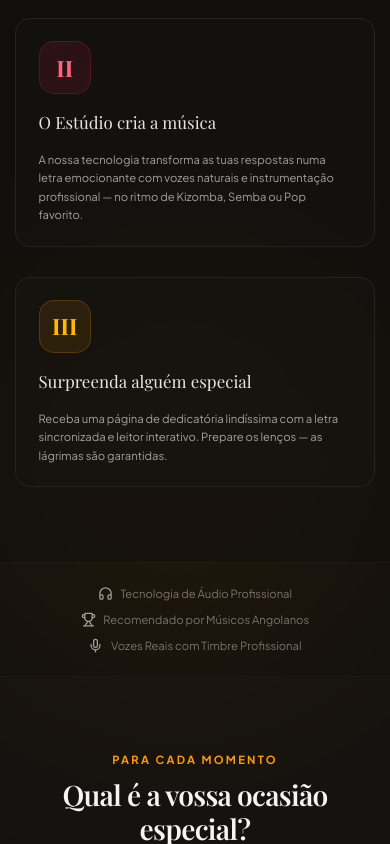
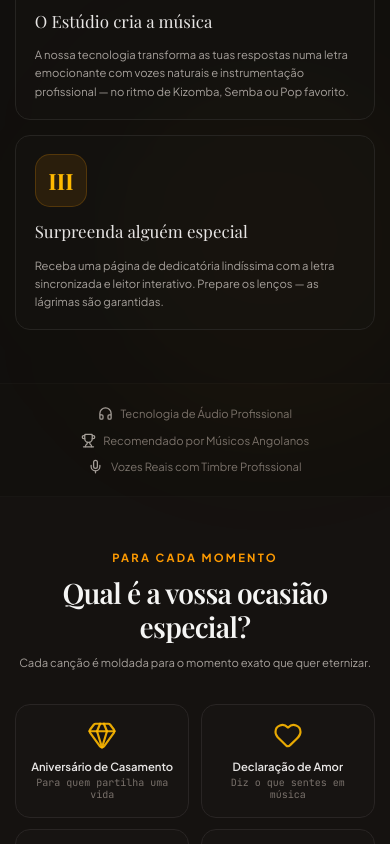
Before and after one commit to Sueds153/SeuBeat, a React (Vite) app: page / in a window 390 px wide. Shown: the part 1880-2724 px from the top of the page. Built offline with nearby package versions, Linux system fonts and the light colour scheme; no server answers; a web font is replaced by a local one.

Commit message:
fix: landing page responsividade mobile (overflow-x-clip, paddings/gaps adaptativos, animacoes suaves)

```diff
--- a/src/components/LandingPage.tsx
+++ b/src/components/LandingPage.tsx
@@ -171,7 +171,7 @@ export default function LandingPage({ onStartWizard }: LandingPageProps) {
   }, []);
 
   return (
-    <div id="landing-page-root" className="relative min-h-screen bg-[#151210] text-stone-100 selection:bg-amber-500/30 selection:text-amber-200">
+    <div id="landing-page-root" className="relative min-h-screen overflow-x-clip bg-[#151210] text-stone-100 selection:bg-amber-500/30 selection:text-amber-200">
       <style>{`
         details > summary { list-style: none; }
         details > summary::-webkit-details-marker { display: none; }
@@ -196,8 +196,8 @@ export default function LandingPage({ onStartWizard }: LandingPageProps) {
 
       {/* Ambient Background */}
       <div className="absolute top-0 inset-x-0 h-[600px] bg-gradient-to-b from-amber-950/15 via-rose-950/10 to-transparent pointer-events-none" />
-      <div className="absolute top-[20%] right-[-10%] w-[500px] h-[500px] bg-amber-500/5 rounded-full blur-[120px] pointer-events-none" />
-      <div className="absolute bottom-[20%] left-[-15%] w-[600px] h-[600px] bg-rose-600/5 rounded-full blur-[140px] pointer-events-none" />
+      <div className="absolute top-[20%] right-[-10%] w-[320px] h-[320px] md:w-[500px] md:h-[500px] bg-amber-500/5 rounded-full blur-[90px] md:blur-[120px] pointer-events-none" />
+      <div className="absolute bottom-[20%] left-[-15%] w-[360px] h-[360px] md:w-[600px] md:h-[600px] bg-rose-600/5 rounded-full blur-[100px] md:blur-[140px] pointer-events-none" />
 
       {/* ─── NAV ─── */}
       <header className="max-w-7xl mx-auto px-4 md:px-8 py-5 flex items-center justify-between sticky top-0 bg-stone-950/80 backdrop-blur-md z-40 border-b border-stone-900/40">
@@ -271,11 +271,11 @@ export default function LandingPage({ onStartWizard }: LandingPageProps) {
       </header>
 
       {/* ─── 1. HERO — SPLIT LAYOUT ─── */}
-      <section className="relative max-w-7xl mx-auto px-4 md:px-8 pt-8 md:pt-14 pb-20">
+      <section className="relative max-w-7xl mx-auto px-4 md:px-8 pt-8 md:pt-14 pb-14 md:pb-20">
         <div className="grid grid-cols-1 lg:grid-cols-2 gap-6 md:gap-10 lg:gap-12 items-center">
 
           {/* Intro + Headline */}
-          <div className="space-y-6 md:space-y-8 text-left lg:col-start-1">
+          <div className="space-y-5 md:space-y-8 text-left lg:col-start-1">
             <div className="inline-flex items-center gap-3 rounded-2xl border border-stone-800/80 bg-stone-900/35 px-4 py-3 shadow-lg shadow-black/20">
               <LogoIcon size={44} className="shrink-0" />
               <div>
@@ -417,8 +417,8 @@ export default function LandingPage({ onStartWizard }: LandingPageProps) {
       </section>
 
       {/* ─── 2. HOW IT WORKS — ROMAN NUMERALS ─── */}
-      <section id="how-it-works-section" className="py-20 border-t border-stone-900/60 bg-stone-950/40 relative z-10 text-center">
-        <div className="max-w-7xl mx-auto px-4 md:px-8 space-y-12">
+      <section id="how-it-works-section" className="py-14 md:py-20 border-t border-stone-900/60 bg-stone-950/40 relative z-10 text-center">
+        <div className="max-w-7xl mx-auto px-4 md:px-8 space-y-9 md:space-y-12">
           <div className="max-w-2xl mx-auto space-y-3">
             <span className="text-amber-500 text-xs font-sans font-bold uppercase tracking-[0.2em] block">Estúdio SeuBeat</span>
             <h2 className="font-serif text-3xl md:text-4xl text-stone-100 font-semibold tracking-tight">
@@ -429,7 +429,7 @@ export default function LandingPage({ onStartWizard }: LandingPageProps) {
             </p>
           </div>
 
-          <div className="grid grid-cols-1 md:grid-cols-3 gap-8 lg:gap-10">
+          <div className="grid grid-cols-1 md:grid-cols-3 gap-4 md:gap-8 lg:gap-10">
             {[
               { step: 'I', title: 'Conte a sua história', desc: 'Abra o estúdio e responda a perguntas simples e românticas. Conte alcunhas, piadas privadas e aquela viagem inesquecível ao Cabo Ledo.', color: 'text-amber-400 bg-amber-500/10 border-amber-500/20' },
               { step: 'II', title: 'O Estúdio cria a música', desc: 'A nossa tecnologia transforma as tuas respostas numa letra emocionante com vozes naturais e instrumentação profissional — no ritmo de Kizomba, Semba ou Pop favorito.', color: 'text-rose-400 bg-rose-500/10 border-rose-500/20' },
@@ -437,11 +437,11 @@ export default function LandingPage({ onStartWizard }: LandingPageProps) {
             ].map((item, idx) => (
               <motion.div
                 key={idx}
-                initial={{ opacity: 0, y: 20 }}
+                initial={{ opacity: 1, y: 0 }}
                 whileInView={{ opacity: 1, y: 0 }}
                 viewport={{ once: true, margin: '-50px' }}
                 transition={{ duration: 0.4, delay: idx * 0.12, ease: 'easeOut' }}
-                className="bg-stone-900/20 border border-stone-850 p-6 md:p-8 rounded-2xl space-y-4 text-left relative overflow-hidden group hover:border-stone-800 transition-colors"
+                className="bg-stone-900/20 border border-stone-850 p-5 md:p-8 rounded-2xl space-y-3 md:space-y-4 text-left relative overflow-hidden group hover:border-stone-800 transition-colors"
               >
                 <div className={`w-14 h-14 rounded-2xl flex items-center justify-center font-serif font-bold text-2xl border ${item.color}`}>
                   {item.step}
@@ -472,8 +472,8 @@ export default function LandingPage({ onStartWizard }: LandingPageProps) {
       </div>
 
       {/* ─── 3. OCCASIONS GRID ─── */}
-      <section id="occasions-section" className="py-20 border-t border-stone-900/60 px-4 md:px-8">
-        <div className="max-w-7xl mx-auto space-y-12">
+      <section id="occasions-section" className="py-14 md:py-20 border-t border-stone-900/60 px-4 md:px-8">
+        <div className="max-w-7xl mx-auto space-y-9 md:space-y-12">
           <div className="max-w-2xl mx-auto text-center space-y-3">
             <span className="text-amber-500 text-xs font-sans font-bold uppercase tracking-[0.2em] block">Para Cada Momento</span>
             <h2 className="font-serif text-3xl md:text-4xl text-stone-100 font-semibold tracking-tight">
@@ -494,7 +494,7 @@ export default function LandingPage({ onStartWizard }: LandingPageProps) {
                     setSelectedOccasion(occ.label);
                     document.getElementById('occasions-section')?.scrollIntoView({ behavior: 'smooth' });
                   }}
-                  className={`group rounded-2xl p-5 flex flex-col items-center text-center space-y-3 transition-all cursor-pointer ${
+                  className={`group rounded-2xl p-4 sm:p-5 flex flex-col items-center text-center space-y-2.5 sm:space-y-3 transition-all cursor-pointer ${
                     isSelected
                       ? 'bg-amber-500/15 border-2 border-amber-500 shadow-lg shadow-amber-500/10 -translate-y-1'
                       : selectedOccasion
@@ -549,7 +549,7 @@ export default function LandingPage({ onStartWizard }: LandingPageProps) {
       </section>
 
       {/* ─── 4. AUDIO DEMO ─── */}
-      <section id="audio-demo-section" className="py-20 border-t border-stone-900/60 max-w-7xl mx-auto px-4 md:px-8">
+      <section id="audio-demo-section" className="py-14 md:py-20 border-t border-stone-900/60 max-w-7xl mx-auto px-4 md:px-8">
         <AudioDemo onStartWizard={onStartWizard} />
       </section>
 
@@ -557,8 +557,8 @@ export default function LandingPage({ onStartWizard }: LandingPageProps) {
       <VideoTestimonial onStartWizard={onStartWizard} />
 
       {/* ─── 6. PRICING ─── */}
-      <section id="pricing-section" className="py-20 border-t border-stone-900/60 bg-stone-950 px-4 md:px-8 relative text-center">
-        <div className="max-w-7xl mx-auto space-y-14">
+      <section id="pricing-section" className="py-14 md:py-20 border-t border-stone-900/60 bg-stone-950 px-4 md:px-8 relative text-center">
+        <div className="max-w-7xl mx-auto space-y-10 md:space-y-14">
           <div className="max-w-2xl mx-auto space-y-3">
             <span className="text-amber-500 text-xs font-sans font-bold uppercase tracking-[0.2em] block">Sem Subscrições Secretas</span>
             <h2 className="font-serif text-3xl md:text-4xl text-stone-100 font-semibold tracking-tight">
@@ -569,7 +569,7 @@ export default function LandingPage({ onStartWizard }: LandingPageProps) {
             </p>
           </div>
 
-          <div className="grid grid-cols-1 md:grid-cols-3 gap-8 lg:gap-10 items-stretch max-w-5xl mx-auto">
+          <div className="grid grid-cols-1 md:grid-cols-3 gap-5 md:gap-8 lg:gap-10 items-stretch max-w-5xl mx-auto">
             {PRICING_PLANS.map((plan, idx) => {
               const orderClass =
                 plan.id === 'express'
@@ -583,11 +583,11 @@ export default function LandingPage({ onStartWizard }: LandingPageProps) {
               <motion.div
                 id={`pricing-card-${plan.id}`}
                 key={plan.id}
-                initial={{ opacity: 0, y: 20 }}
+                initial={{ opacity: 1, y: 0 }}
                 whileInView={{ opacity: 1, y: 0 }}
                 viewport={{ once: true, margin: '-50px' }}
                 transition={{ duration: 0.4, delay: idx * 0.15, ease: 'easeOut' }}
-                className={`rounded-3xl p-6 md:p-8 flex flex-col justify-between relative transition-all duration-300 ${orderClass} ${
+                className={`rounded-2xl md:rounded-3xl p-5 md:p-8 flex flex-col justify-between relative transition-all duration-300 ${orderClass} ${
                   plan.popular
                     ? 'bg-gradient-to-b from-amber-950/40 via-stone-900/60 to-stone-900/30 border-2 border-amber-500 shadow-xl shadow-amber-500/5 md:scale-[1.03] z-10'
                     : 'bg-stone-900/30 border border-stone-850 hover:border-stone-800'
@@ -599,7 +599,7 @@ export default function LandingPage({ onStartWizard }: LandingPageProps) {
                   </span>
                 )}
 
-                <div className="space-y-5 text-left">
+                <div className="space-y-4 md:space-y-5 text-left">
                   <div>
                     <h3 className="font-serif text-lg md:text-xl font-bold text-stone-200">{plan.name}</h3>
                     <p className="text-[11px] text-stone-500 mt-1 leading-relaxed">{plan.subtitle}</p>
@@ -633,7 +633,7 @@ export default function LandingPage({ onStartWizard }: LandingPageProps) {
                   )}
                 </div>
 
-                <div className="pt-8">
+                <div className="pt-6 md:pt-8">
                   <button
                     id={`pricing-cta-btn-${plan.id}`}
                     onClick={() => {
@@ -665,11 +665,11 @@ export default function LandingPage({ onStartWizard }: LandingPageProps) {
 
       {/* ─── 7. TESTIMONIALS ─── */}
       <motion.section
-        initial={{ opacity: 0, x: -30 }}
+        initial={{ opacity: 1, x: 0 }}
         whileInView={{ opacity: 1, x: 0 }}
         viewport={{ once: true, margin: '-50px' }}
         transition={{ duration: 0.5, ease: 'easeOut' }}
-        className="py-20 border-t border-stone-900/60 max-w-7xl mx-auto px-4 md:px-8 text-center space-y-14"
+        className="py-14 md:py-20 border-t border-stone-900/60 max-w-7xl mx-auto px-4 md:px-8 text-center space-y-10 md:space-y-14"
       >
         <div className="max-w-2xl mx-auto space-y-3">
           <span className="text-amber-500 text-xs font-sans font-bold uppercase tracking-[0.2em] block">Corações Conquistados</span>
@@ -697,7 +697,7 @@ export default function LandingPage({ onStartWizard }: LandingPageProps) {
       </motion.section>
 
       {/* ─── 8. FAQ ─── */}
-      <section id="faq-section" className="py-20 border-t border-stone-900/60 bg-stone-950 px-4 md:px-8 text-center space-y-12">
+      <section id="faq-section" className="py-14 md:py-20 border-t border-stone-900/60 bg-stone-950 px-4 md:px-8 text-center space-y-9 md:space-y-12">
         <div className="max-w-2xl mx-auto space-y-3">
           <span className="text-amber-500 text-xs font-sans font-bold uppercase tracking-[0.2em] block">Centro de Ajuda</span>
           <h2 className="font-serif text-3xl md:text-4xl text-stone-100 font-semibold tracking-tight">
@@ -727,11 +727,11 @@ export default function LandingPage({ onStartWizard }: LandingPageProps) {
 
       {/* ─── 9. CTA FINAL ─── */}
       <motion.section
-        initial={{ opacity: 0, scale: 0.95 }}
+        initial={{ opacity: 1, scale: 1 }}
         whileInView={{ opacity: 1, scale: 1 }}
         viewport={{ once: true, margin: '-50px' }}
         transition={{ duration: 0.5, ease: 'easeOut' }}
-        className="py-24 px-4 md:px-8 relative border-t border-stone-900/60"
+        className="py-16 md:py-24 px-4 md:px-8 relative border-t border-stone-900/60"
       >
         <div className="absolute inset-0 bg-gradient-to-b from-transparent via-amber-950/10 to-transparent pointer-events-none" />
         <div className="max-w-2xl mx-auto text-center space-y-8 relative z-10">
```
